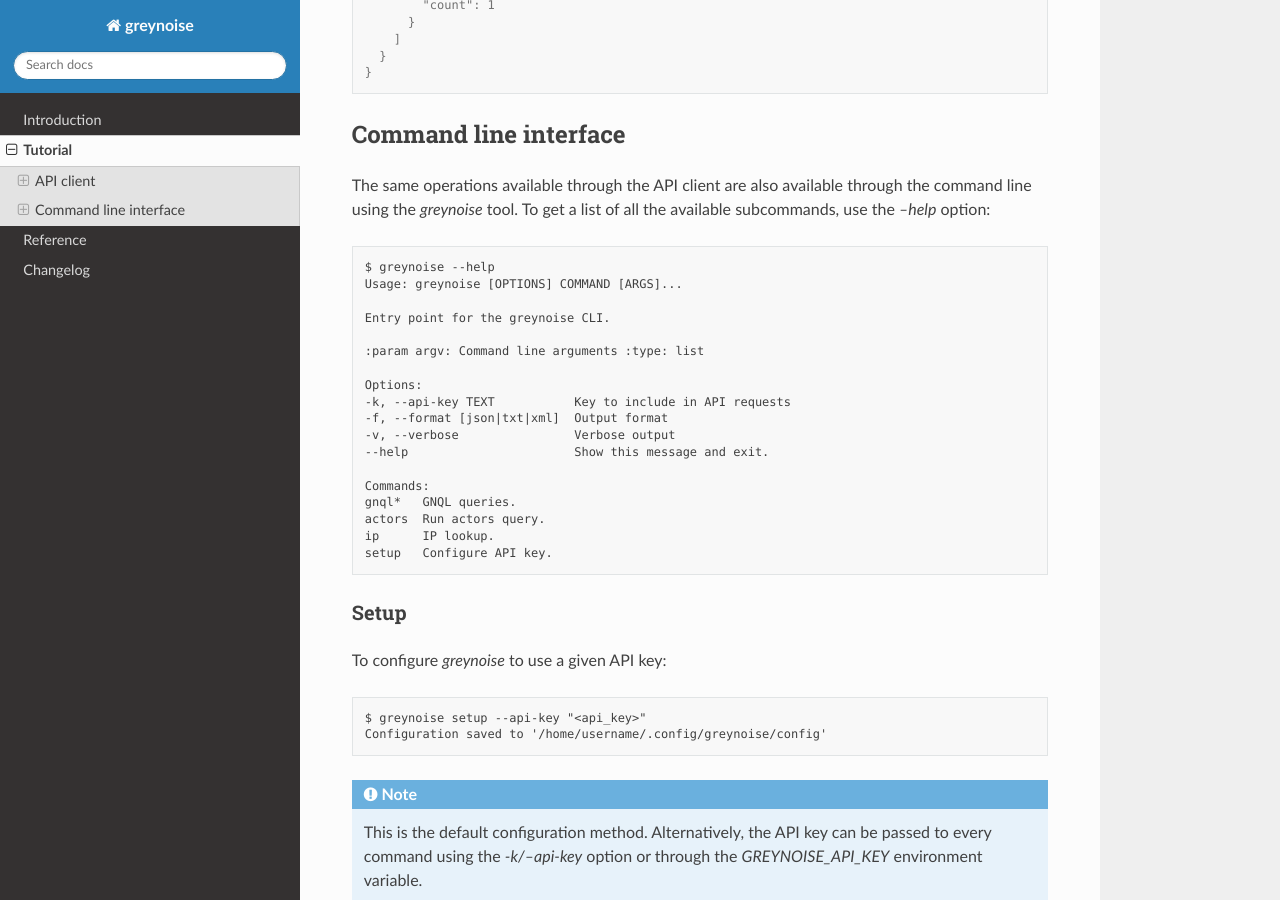
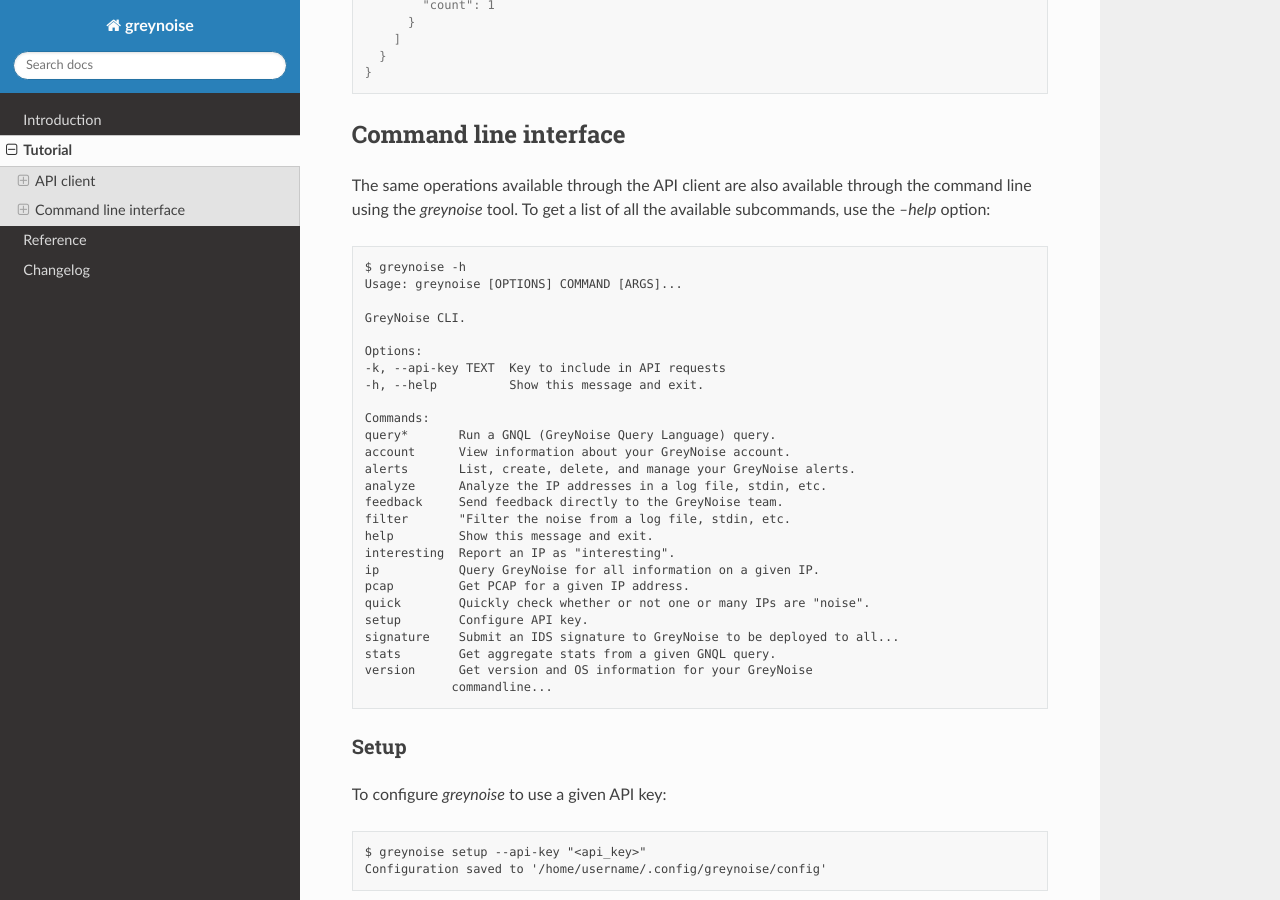
Before and after one commit to GreyNoise-Intelligence/pygreynoise, a Sphinx documentation site: the page built from docs/source/tutorial.rst, in a window 1280 px wide and 900 px high, scrolled down 6626 px. Built offline with Sphinx 7.4.7 and the Read the Docs theme 2.0.0, drawn with Linux system fonts in a browser that asks for light colours.

Commit message:
Update greynoise command output

```diff
--- a/docs/source/tutorial.rst
+++ b/docs/source/tutorial.rst
@@ -386,25 +386,32 @@
 the command line using the *greynoise* tool. To get a list of all the available
 subcommands, use the *--help* option::
 
-   $ greynoise --help
-   Usage: greynoise [OPTIONS] COMMAND [ARGS]...
+    $ greynoise -h
+    Usage: greynoise [OPTIONS] COMMAND [ARGS]...
 
-   Entry point for the greynoise CLI.
+    GreyNoise CLI.
 
-   :param argv: Command line arguments :type: list
+    Options:
+    -k, --api-key TEXT  Key to include in API requests
+    -h, --help          Show this message and exit.
 
-   Options:
-   -k, --api-key TEXT           Key to include in API requests
-   -f, --format [json|txt|xml]  Output format
-   -v, --verbose                Verbose output
-   --help                       Show this message and exit.
-
-   Commands:
-   gnql*   GNQL queries.
-   actors  Run actors query.
-   ip      IP lookup.
-   setup   Configure API key.
-
+    Commands:
+    query*       Run a GNQL (GreyNoise Query Language) query.
+    account      View information about your GreyNoise account.
+    alerts       List, create, delete, and manage your GreyNoise alerts.
+    analyze      Analyze the IP addresses in a log file, stdin, etc.
+    feedback     Send feedback directly to the GreyNoise team.
+    filter       "Filter the noise from a log file, stdin, etc.
+    help         Show this message and exit.
+    interesting  Report an IP as "interesting".
+    ip           Query GreyNoise for all information on a given IP.
+    pcap         Get PCAP for a given IP address.
+    quick        Quickly check whether or not one or many IPs are "noise".
+    setup        Configure API key.
+    signature    Submit an IDS signature to GreyNoise to be deployed to all...
+    stats        Get aggregate stats from a given GNQL query.
+    version      Get version and OS information for your GreyNoise
+                commandline...
 
 Setup
 -----
```
